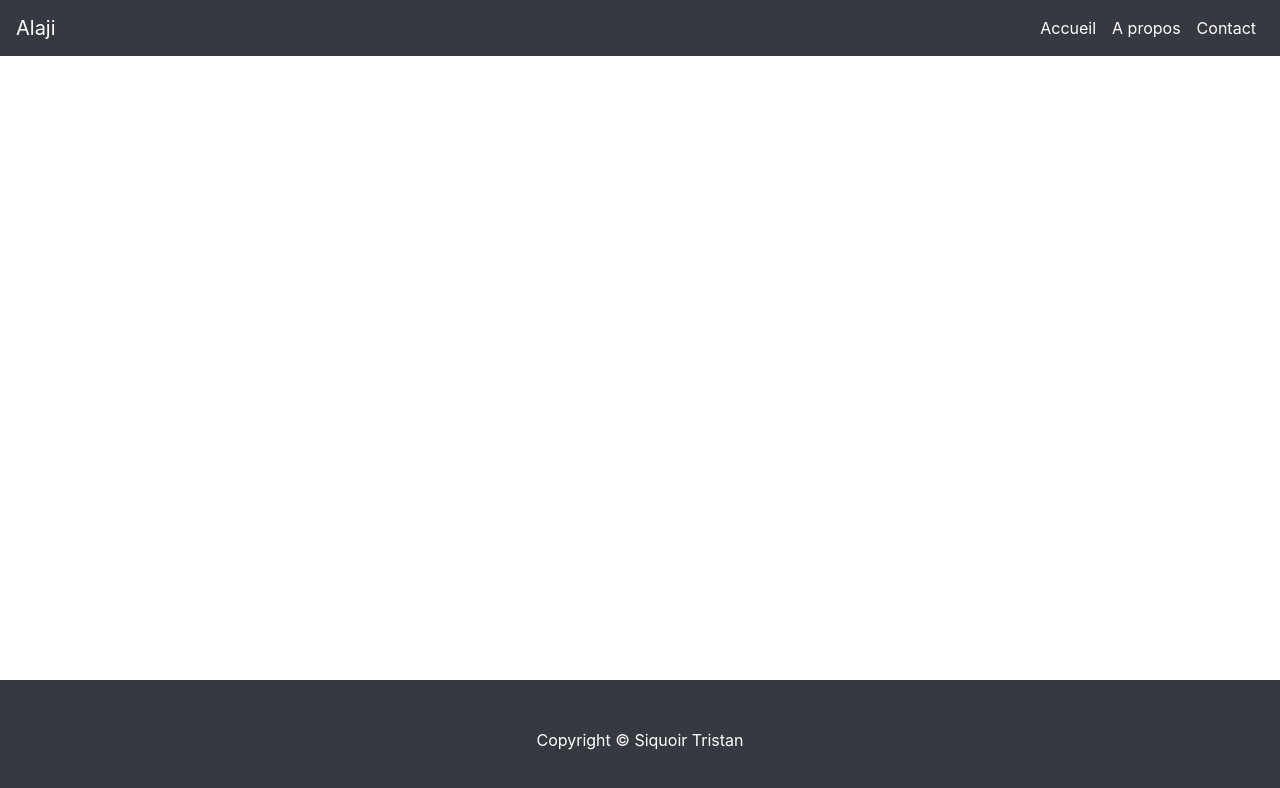
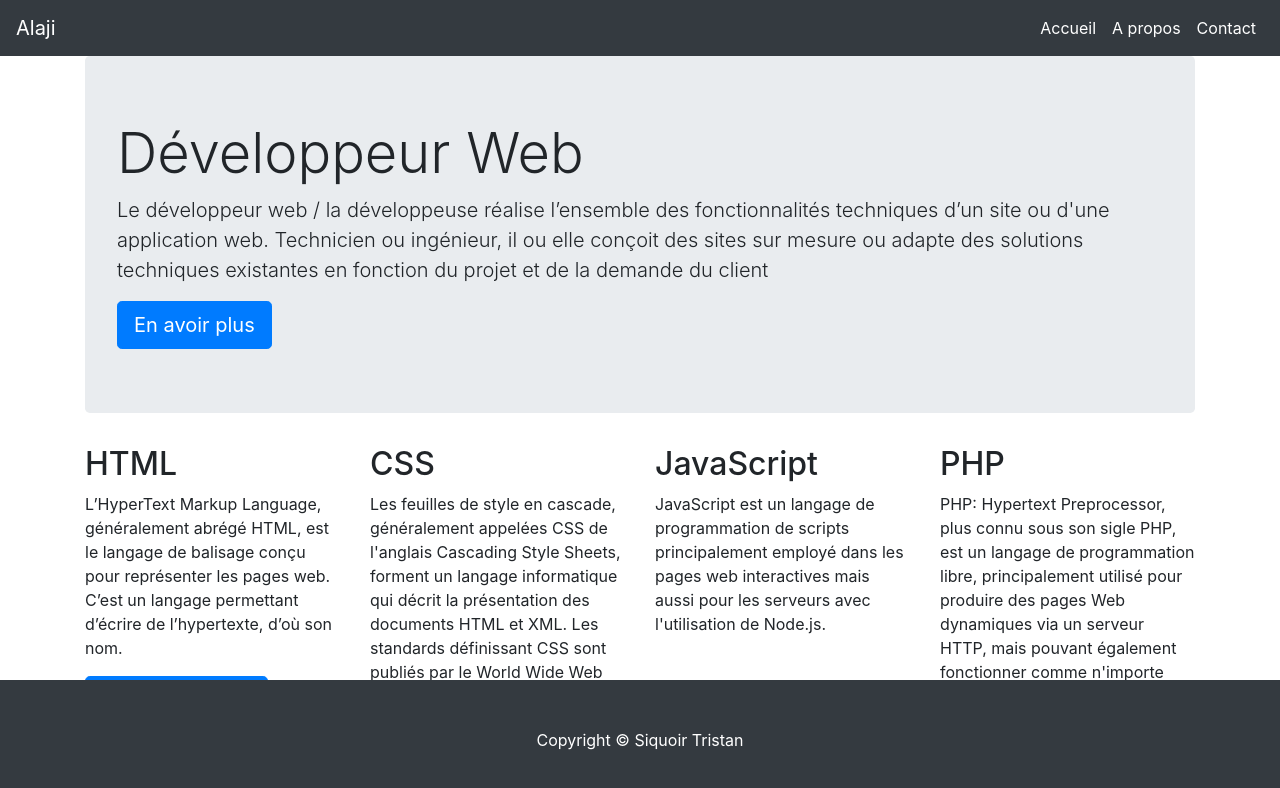
Before and after one commit to TSiquoir/ex_bootstrap, a plain HTML site: page index.html in a window 1280 px wide. Drawn offline with Linux system fonts and the light colour scheme.

Commit message:
ajout jumbotron

```diff
--- a/index.html
+++ b/index.html
@@ -7,7 +7,7 @@
   </head>
   <body>
 
-    <navc class="navbar navbar-expand-lg navbar-dark bg-dark">
+    <nav class="navbar navbar-expand-lg navbar-dark bg-dark">
         <a class="navbar-brand" href="#">Alaji</a>
 
 
@@ -27,8 +27,60 @@
                 <li class="nav-item active">
                     <a class="nav-link" href="#">Contact <span class="sr-only">(current)</span></a>
                 </li>
+            </ul>
         </div>
     </nav>
+
+    <section class="container-fluid">
+        <div class="container">
+                <div class="jumbotron">
+                        <h1 class="display-4">Développeur Web</h1>
+                        <p class="lead">Le développeur web / la développeuse réalise l’ensemble des fonctionnalités techniques d’un site ou d'une application web. Technicien ou ingénieur, il ou elle conçoit des sites sur mesure ou adapte des solutions techniques existantes en fonction du projet et de la demande du client</p>
+
+                        <a class="btn btn-primary btn-lg" href="#" role="button">En avoir plus</a>
+                      </div>
+        </div>
+
+        <div class="container">
+
+                <section class="row">
+                   <div class="col-3">
+                          <article>
+                            <h2>HTML</h2>
+                                <p>
+                                    L’HyperText Markup Language, généralement abrégé HTML, est le langage de balisage conçu pour représenter les pages web. C’est un langage permettant d’écrire de l’hypertexte, d’où son nom.
+                                </p>
+                          </article>
+                          <a class="btn btn-primary btn-lg" href="#" role="button">Lien vers la doc</a>
+                    </div>
+                    <div class="col-3">
+                          <article>
+                            <h2>CSS</h2>
+                                <p>
+                                    Les feuilles de style en cascade, généralement appelées CSS de l'anglais Cascading Style Sheets, forment un langage informatique qui décrit la présentation des documents HTML et XML. Les standards définissant CSS sont publiés par le World Wide Web
+                                </p>
+                          </article>
+                    </div>
+                    <div class="col-3">
+                          <article>
+                            <h2>JavaScript</h2>
+                                <p>
+                                    JavaScript est un langage de programmation de scripts principalement employé dans les pages web interactives mais aussi pour les serveurs avec l'utilisation de Node.js.
+                                </p>
+                          </article>
+                    </div>
+                    <div class="col-3">
+                            <article>
+                              <h2>PHP</h2>
+                                <p>
+                                    PHP: Hypertext Preprocessor, plus connu sous son sigle PHP, est un langage de programmation libre, principalement utilisé pour produire des pages Web dynamiques via un serveur HTTP, mais pouvant également fonctionner comme n'importe quel langage interprété de façon locale. PHP est un langage impératif orienté objet.
+                                </p>
+                            </article>
+                      </div>
+                </section>
+        </div>
+
+    </section>
 
     <footer class="fixed-bottom py-5 bg-dark" >
         <div class="container">
```
Lines whose indentation alone changed are shown as unchanged.
